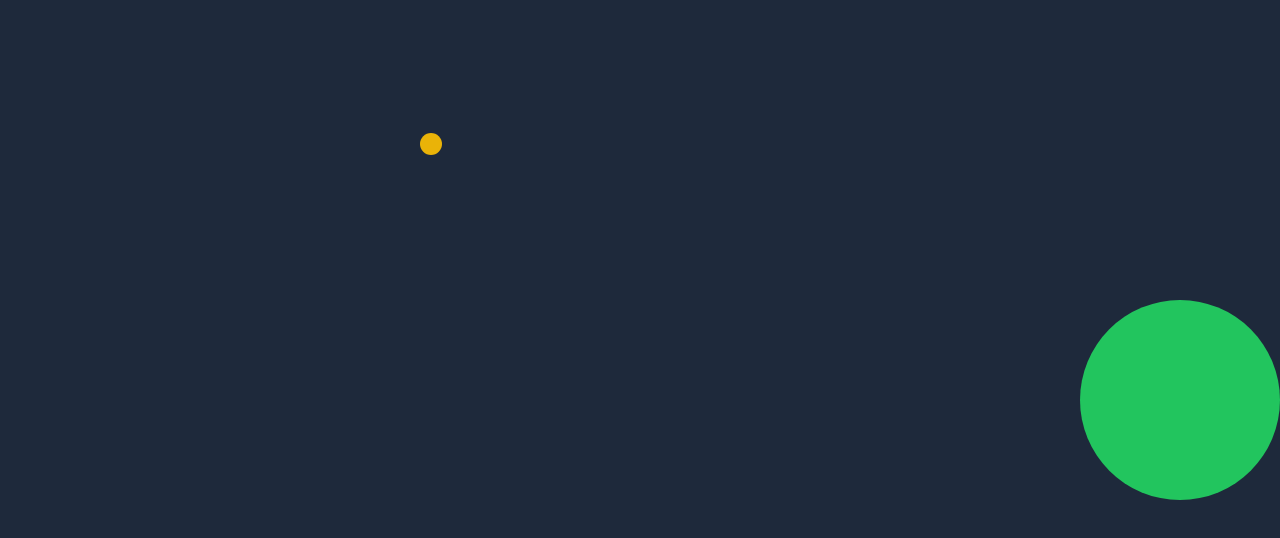
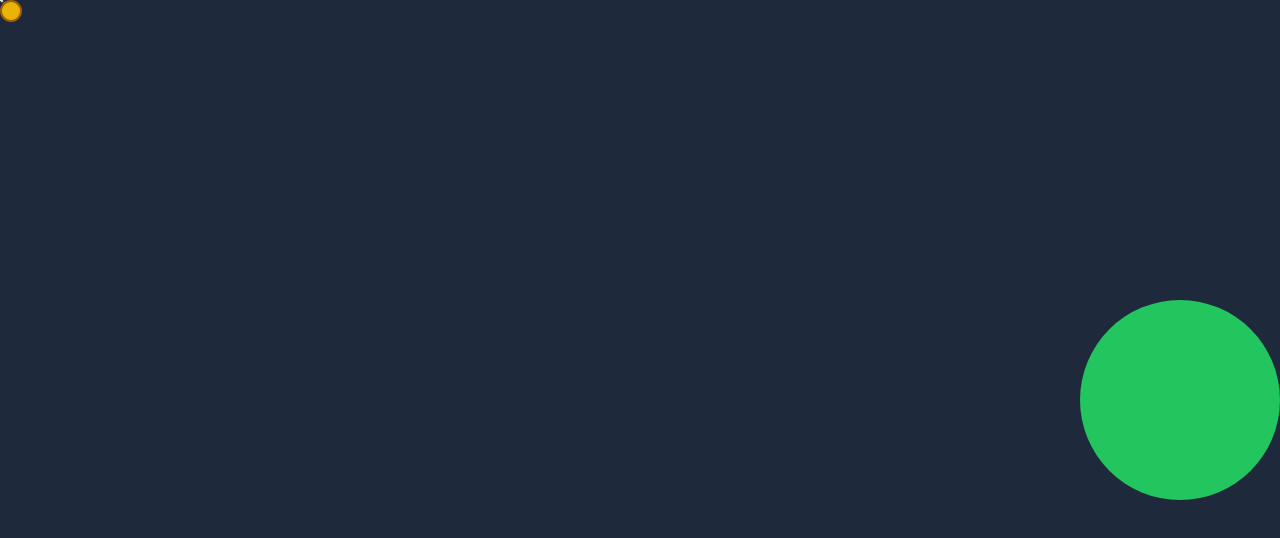
Before and after one commit to licsth/Corner, a Next.js app: page /parkour in a window 1280 px wide. Both pictures are taken after a click on the element 11 px from the left and 11 px from the top of the page. Shown: the top 538 px of the page. Built offline with nearby package versions, Linux system fonts and the light colour scheme.

Commit message:
choose element direction

```diff
--- a/components/Parkour/Element.tsx
+++ b/components/Parkour/Element.tsx
@@ -12,6 +12,8 @@
     goalPosition,
     goalRadius,
     setElementMoving,
+    setElementSelected,
+    elementSelected,
   } = useParkourContext();
 
   useEffect(() => {
@@ -72,18 +74,38 @@
     return () => clearInterval(interval);
   }, [elementMoving, obstacles, goalPosition, goalRadius]);
 
+  // pause element on space bar press
+  useEffect(() => {
+    const handleKeyDown = (e: KeyboardEvent) => {
+      if (e.key === " ") {
+        setElementMoving((e) => !e);
+      }
+    };
+
+    window.addEventListener("keydown", handleKeyDown);
+
+    return () => {
+      window.removeEventListener("keydown", handleKeyDown);
+    };
+  }, []);
+
   return (
     <div
       onClick={(e) => {
         e.stopPropagation();
-        setElementMoving((e) => !e);
+        setElementSelected((e) => !e);
       }}
-      className={"absolute rounded-full " + `bg-${element.color}-500`}
+      className={
+        "absolute rounded-full " +
+        `bg-${element.color}-500 ` +
+        (elementSelected ? `border-2 border-${element.color}-700` : "")
+      }
       style={{
         left: element.position[0],
         top: element.position[1],
         width: elementDiameter,
         height: elementDiameter,
+        zIndex: 100,
       }}
     />
   );
--- a/components/Parkour/Parkour.tsx
+++ b/components/Parkour/Parkour.tsx
@@ -1,8 +1,15 @@
-import { FunctionComponent, MouseEventHandler, useEffect } from "react";
+import {
+  FunctionComponent,
+  MouseEventHandler,
+  useEffect,
+  useMemo,
+  useState,
+} from "react";
 import { Obstacles } from "./Obstacles";
 import { ElementComponent } from "./Element";
 import { useParkourContext } from "./ParkourContext";
 import { GoalArea } from "./GoalArea";
+import { elementDiameter } from "../Gameboard";
 
 export interface Obstacle {
   position: [number, number];
@@ -10,8 +17,31 @@
 }
 
 export const Parkour: FunctionComponent = () => {
-  const { obstacles, setObstacles, setSelectedObstacleIndex } =
-    useParkourContext();
+  const {
+    obstacles,
+    setObstacles,
+    setSelectedObstacleIndex,
+    elementSelected,
+    setElement,
+    setElementMoving,
+    setElementSelected,
+    element,
+  } = useParkourContext();
+
+  const [mousePosition, setMousePosition] = useState({ x: 0, y: 0 });
+
+  useEffect(() => {
+    const updateMousePosition = (e: MouseEvent) => {
+      setMousePosition({ x: e.clientX, y: e.clientY });
+    };
+
+    window.addEventListener("mousemove", updateMousePosition);
+
+    // Cleanup event listeners on component unmount
+    return () => {
+      window.removeEventListener("mousemove", updateMousePosition);
+    };
+  }, [mousePosition]);
 
   const addObstacle: MouseEventHandler = (e) => {
     // don't allow when margin bottom is less than 10
@@ -30,14 +60,67 @@
     setSelectedObstacleIndex(obstacles.length);
   };
 
+  const onScreenClicked: MouseEventHandler = (e) => {
+    if (elementSelected) {
+      // calculate direction as difference of mouse position and element position
+      setElement((element) => {
+        return {
+          ...element,
+          direction: [
+            (e.clientX - element.position[0]) / 100,
+            (e.clientY - element.position[1]) / 100,
+          ],
+        };
+      });
+      setElementMoving(true);
+      setElementSelected(false);
+      return;
+    }
+    addObstacle(e);
+  };
+
+  const elementToMouseDiff = useMemo(
+    () => ({
+      x: mousePosition.x - element.position[0] - elementDiameter / 2,
+      y: mousePosition.y - element.position[1] - elementDiameter / 2,
+    }),
+    [mousePosition, element]
+  );
+  const elementToMouseAngle = useMemo(
+    () =>
+      Math.atan(elementToMouseDiff.y / elementToMouseDiff.x) * (180 / Math.PI) +
+      (elementToMouseDiff.x < 0 ? 180 : 0),
+    [elementToMouseDiff]
+  );
+
   return (
     <div
       className="w-screen h-screen bg-slate-800 overflow-hidden relative"
-      onClick={addObstacle}
+      onClick={onScreenClicked}
     >
       <GoalArea />
       <Obstacles />
       <ElementComponent />
+      {elementSelected && (
+        // dashed line from mousePosition to element position
+        <div
+          className="absolute"
+          style={{
+            border: "1px dashed white",
+            left: element.position[0] + elementDiameter / 2,
+            top: element.position[1] + elementDiameter / 2,
+            width: 0,
+            height: Math.sqrt(
+              Math.pow(elementToMouseDiff.x, 2) +
+                Math.pow(elementToMouseDiff.y, 2)
+            ),
+            transform: `rotate(${elementToMouseAngle - 90}deg)`,
+            transformOrigin: "top",
+            pointerEvents: "none",
+            zIndex: 99,
+          }}
+        />
+      )}
     </div>
   );
 };
--- a/components/Parkour/ParkourContext.tsx
+++ b/components/Parkour/ParkourContext.tsx
@@ -26,6 +26,8 @@
   setGoalPosition: Dispatch<SetStateAction<[number, number]>>;
   goalSelected: boolean;
   setGoalSelected: Dispatch<SetStateAction<boolean>>;
+  elementSelected: boolean;
+  setElementSelected: Dispatch<SetStateAction<boolean>>;
 }>({
   obstacles: [],
   setObstacles: () => {},
@@ -45,6 +47,8 @@
   setGoalPosition: () => {},
   goalSelected: false,
   setGoalSelected: () => {},
+  elementSelected: false,
+  setElementSelected: () => {},
 });
 
 export const ParkourContextWrapper: FunctionComponent<{
@@ -64,14 +68,28 @@
   const [goalPosition, setGoalPosition] = useState<[number, number]>([0, 0]);
   const [goalRadius, setGoalRadius] = useState(100);
   const [goalSelected, setGoalSelected] = useState(false);
+  const [elementSelected, setElementSelected] = useState(false);
 
   useEffect(() => {
-    if (goalSelected) setSelectedObstacleIndex(null);
+    if (goalSelected) {
+      setSelectedObstacleIndex(null);
+      setElementSelected(false);
+    }
   }, [goalSelected]);
 
   useEffect(() => {
-    if (selectedObstacleIndex != null) setGoalSelected(false);
+    if (selectedObstacleIndex != null) {
+      setGoalSelected(false);
+      setElementSelected(false);
+    }
   }, [selectedObstacleIndex]);
+
+  useEffect(() => {
+    if (elementSelected) {
+      setSelectedObstacleIndex(null);
+      setGoalSelected(false);
+    }
+  }, [elementSelected]);
 
   return (
     <ParkourContext.Provider
@@ -90,6 +108,8 @@
         setGoalPosition,
         goalSelected,
         setGoalSelected,
+        elementSelected,
+        setElementSelected,
       }}
     >
       {children}
--- a/tailwind.config.js
+++ b/tailwind.config.js
@@ -10,6 +10,9 @@
     {
       pattern: /bg-.*-[1-9]00/,
     },
+    {
+      pattern: /border-.*-700/,
+    },
   ],
   plugins: [],
 };
```
